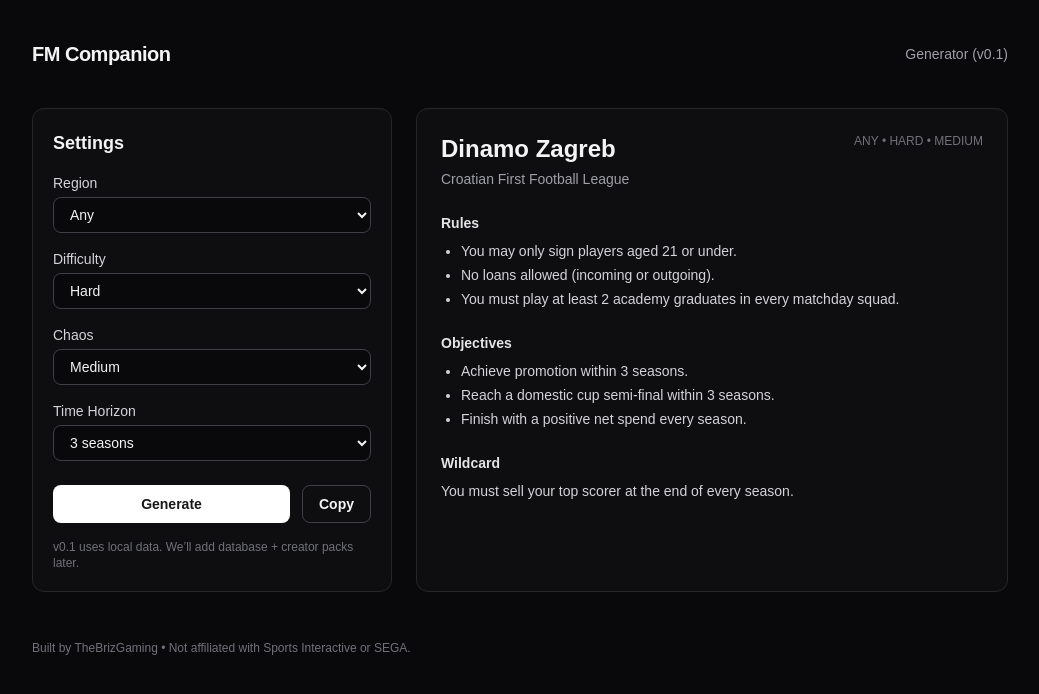
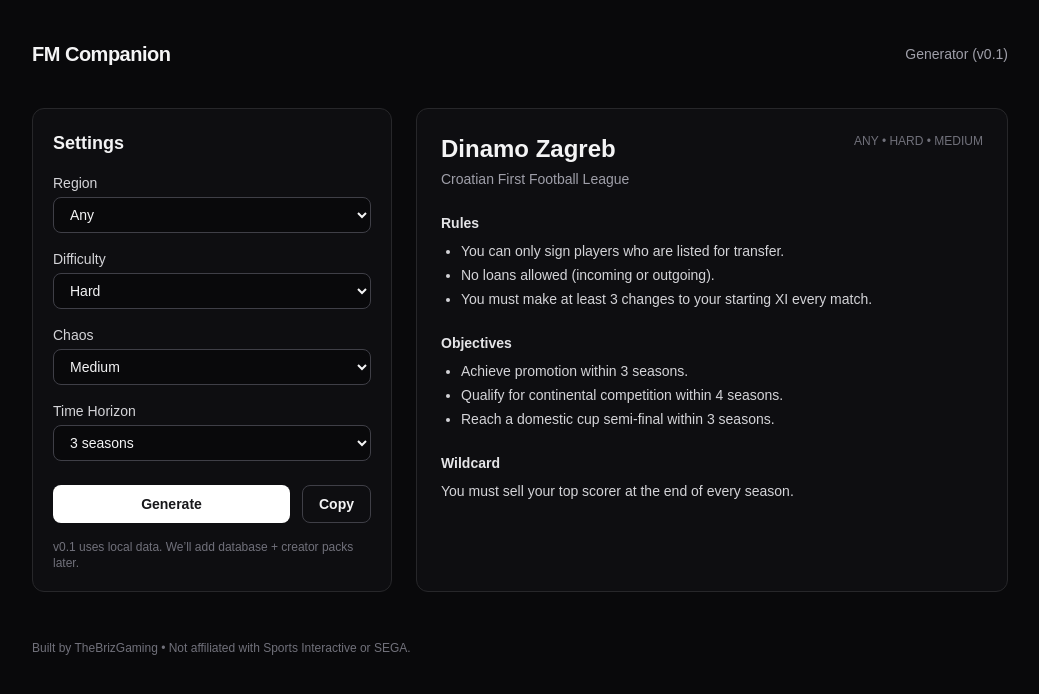
Before and after one commit to BrizGaming/fm-companion, a Next.js app: page /generate in a window 1280 px wide. Shown: the top 694 px of the page, without its empty margins (120-1159 px from the left). Built offline with nearby package versions, Linux system fonts and the light colour scheme.

Commit message:
Imrpoved Rule Structure

```diff
--- a/data/rules.ts
+++ b/data/rules.ts
@@ -1,22 +1,57 @@
-export const RULES_CORE = [
+export const RULES_TRANSFERS = [
   "You may only sign players aged 21 or under.",
   "No loans allowed (incoming or outgoing).",
-  "No signing players without a work permit (where applicable).",
-  "You must play at least 2 academy graduates in every matchday squad.",
   "You may only sign players from the club’s nation.",
+  "You can only sign players who are listed for transfer.",
+  "You can only sign players on free transfers.",
+  "No transfers allowed in January (buy or sell).",
+  "You must accept any bid above the player’s listed value.",
 ];
 
-export const OBJECTIVES = [
+export const RULES_SQUAD = [
+  "You must start at least 2 academy graduates every match.",
+  "You must name at least 4 academy players on the bench every match.",
+  "You may not sign any player with Determination under 10.",
+  "You may only keep a maximum squad size of 23 players.",
+  "You must make at least 3 changes to your starting XI every match.",
+];
+
+export const RULES_FINANCE = [
+  "Your wage bill must stay under 80% of your available wage budget.",
+  "You must maintain positive net spend each season.",
+  "You may not pay agent fees over £50k (or equivalent).",
+  "You may not include instalments in transfer deals.",
+];
+
+export const RULES_TACTICS = [
+  "You must use the same formation all season.",
+  "You must play with an attacking mentality in every match.",
+  "You must play with a defensive mentality in every match.",
+  "You must keep the same tactical style all season (e.g., possession / counter / direct).",
+];
+
+export const OBJECTIVES_SHORT = [
+  "Finish top half this season.",
+  "Reach the quarter-final of a domestic cup.",
+  "Sign and develop 1 player aged 18 or under into a regular starter.",
+];
+
+export const OBJECTIVES_MEDIUM = [
   "Achieve promotion within 3 seasons.",
+  "Qualify for continental competition within 4 seasons.",
   "Reach a domestic cup semi-final within 3 seasons.",
-  "Finish with a positive net spend every season.",
-  "Develop and sell 1 academy player for a club-record fee within 5 seasons.",
-  "Qualify for continental competition within 4 seasons.",
+  "Finish with a positive net spend every season for 3 seasons.",
+];
+
+export const OBJECTIVES_LONG = [
+  "Win the league title within 7 seasons.",
+  "Qualify for the Champions League / Copa Libertadores within 6 seasons.",
+  "Develop and sell 2 academy players for club-record fees within 6 seasons.",
 ];
 
 export const WILDCARDS_LOW = [
   "You must keep your captain for the entire save.",
-  "You must use a fixed formation all season.",
+  "You must keep your vice-captain for the entire save.",
   "You must play one youth player in every match.",
 ];
 
@@ -28,6 +63,6 @@
 
 export const WILDCARDS_HIGH = [
   "You must sell your best player every summer window.",
-  "No transfers allowed in January (buy or sell).",
-  "You can only sign free agents.",
+  "You can only sign free agents for the entire save.",
+  "You must sell any player who asks to leave (no exceptions).",
 ];
--- a/lib/generator.ts
+++ b/lib/generator.ts
@@ -1,10 +1,15 @@
 import { CLUBS, type Club } from "../data/clubs";
 import {
-  OBJECTIVES,
-  RULES_CORE,
-  WILDCARDS_HIGH,
+  RULES_TRANSFERS,
+  RULES_SQUAD,
+  RULES_FINANCE,
+  RULES_TACTICS,
+  OBJECTIVES_SHORT,
+  OBJECTIVES_MEDIUM,
+  OBJECTIVES_LONG,
   WILDCARDS_LOW,
   WILDCARDS_MED,
+  WILDCARDS_HIGH,
 } from "../data/rules";
 
 type Region = "any" | "europe" | "south_america";
@@ -33,24 +38,49 @@
   return out;
 }
 
+function objectivesForHorizon(h: Horizon): string[] {
+  if (h === "1_season") return OBJECTIVES_SHORT;
+  if (h === "3_seasons") return OBJECTIVES_MEDIUM;
+  return OBJECTIVES_LONG;
+}
+
 export function generateScenario(input: {
   region: Region;
   difficulty: Difficulty;
   chaos: Chaos;
   horizon: Horizon;
 }): Scenario {
-  const clubs = input.region === "any" ? CLUBS : CLUBS.filter((c) => c.region === input.region);
-
+  const clubs =
+    input.region === "any" ? CLUBS : CLUBS.filter((c) => c.region === input.region);
   const club = pickOne(clubs.length ? clubs : CLUBS);
 
-  const rulesCount = input.difficulty === "casual" ? 2 : input.difficulty === "hard" ? 3 : 4;
-  const objectivesCount = input.horizon === "1_season" ? 2 : input.horizon === "3_seasons" ? 3 : 4;
+  // Difficulty scales number of rules
+  const rulesCount =
+    input.difficulty === "casual" ? 2 : input.difficulty === "hard" ? 3 : 4;
 
-  const rules = pickManyUnique(RULES_CORE, rulesCount);
-  const objectives = pickManyUnique(OBJECTIVES, objectivesCount);
+  // Pick from multiple categories so outputs feel varied
+  const rulePool = [
+    ...RULES_TRANSFERS,
+    ...RULES_SQUAD,
+    ...RULES_FINANCE,
+    ...RULES_TACTICS,
+  ];
+
+  const rules = pickManyUnique(rulePool, rulesCount);
+
+  // Objectives scale with horizon
+  const objectivePool = objectivesForHorizon(input.horizon);
+  const objectivesCount =
+    input.horizon === "1_season" ? 2 : input.horizon === "3_seasons" ? 3 : 4;
+
+  const objectives = pickManyUnique(objectivePool, objectivesCount);
 
   const wildcardPool =
-    input.chaos === "low" ? WILDCARDS_LOW : input.chaos === "medium" ? WILDCARDS_MED : WILDCARDS_HIGH;
+    input.chaos === "low"
+      ? WILDCARDS_LOW
+      : input.chaos === "medium"
+      ? WILDCARDS_MED
+      : WILDCARDS_HIGH;
 
   const wildcard = pickOne(wildcardPool);
 
```
